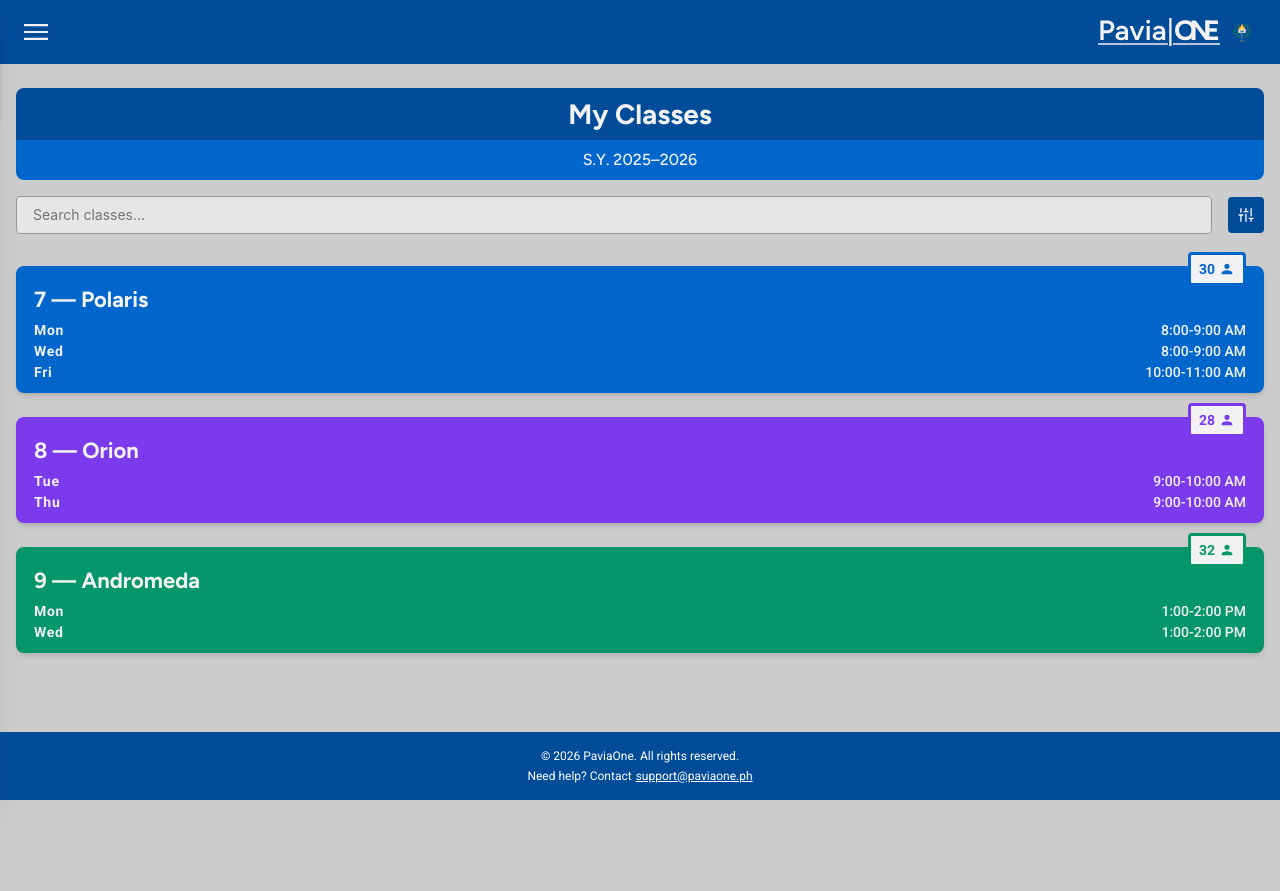
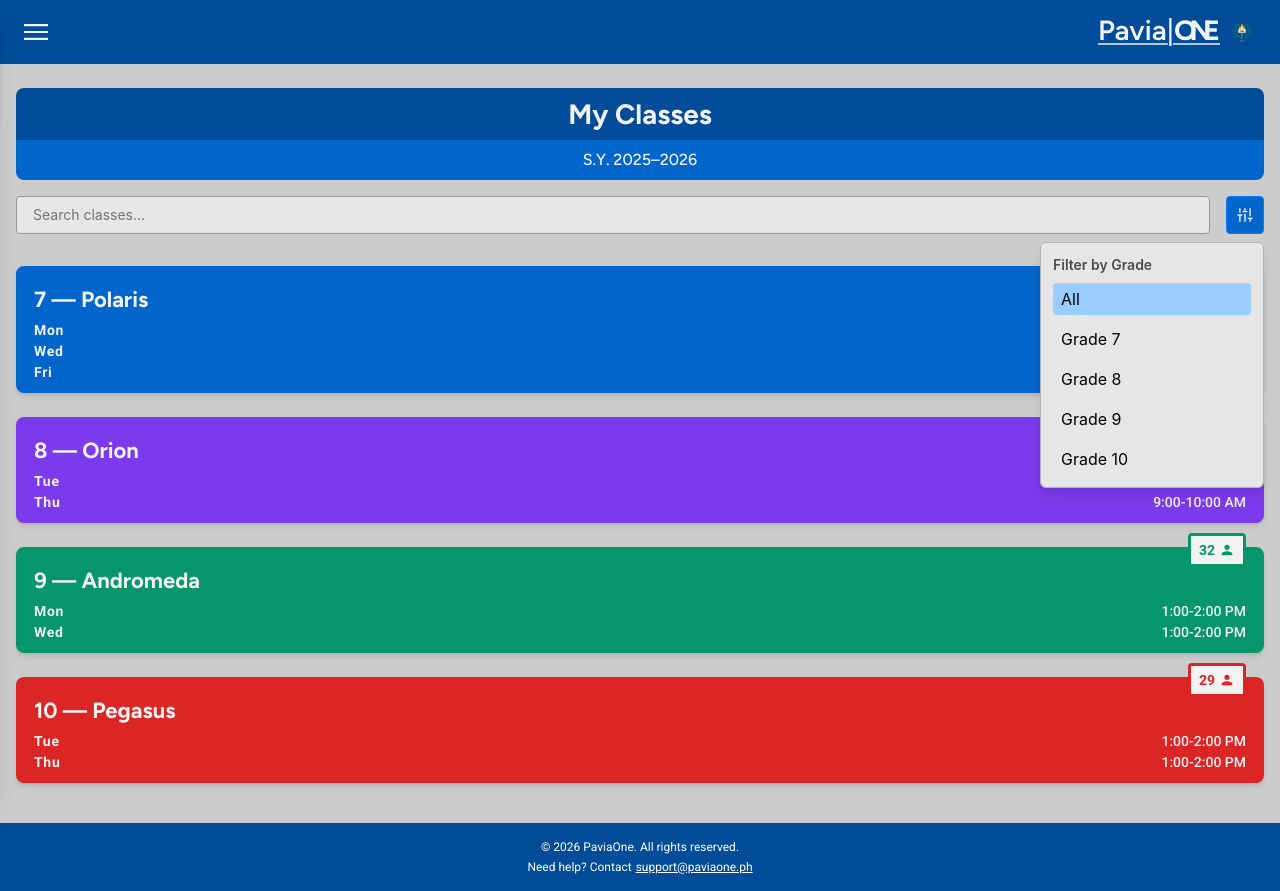
Before and after one commit to dreyyan/pavia-one, a React (Vite) app in the folder frontend/: page /adviser/classes in a window 1280 px wide. Both pictures are taken after a click on the button 1246 px from the left and 215 px from the top of the page. Before the commit the page ends 800 px from the top, so only its background shows below. Built offline with nearby package versions, Linux system fonts and the light colour scheme.

Commit message:
feat: implement filter button

```diff
--- a/frontend/src/pages/adviser/AdviserClassManagement.tsx
+++ b/frontend/src/pages/adviser/AdviserClassManagement.tsx
@@ -1,6 +1,24 @@
+import { useState, useEffect, useRef } from "react";
 import ClassCard from "../../components/ClassCard";
 
 const AdviserClassManagement = () => {
+  // State
+  const [showFilters, setShowFilters] = useState(false);
+  const [selectedGrade, setSelectedGrade] = useState<string | null>(null);
+  const filterRef = useRef<HTMLDivElement>(null);
+
+  // Close dropdown when clicking outside
+  useEffect(() => {
+    const handleClick = (e: MouseEvent) => {
+      if (filterRef.current && !filterRef.current.contains(e.target as Node)) {
+        setShowFilters(false);
+      }
+    };
+
+    document.addEventListener("mousedown", handleClick);
+    return () => document.removeEventListener("mousedown", handleClick);
+  }, []);
+
   // Mock data
   const classes = [
     {
@@ -31,7 +49,21 @@ const AdviserClassManagement = () => {
         { day: "Wed", time: "1:00-2:00 PM" },
       ],
     },
+    {
+    name: "10 — Pegasus",
+    classSize: 29,
+    color: "#DC2626",
+    schedule: [
+        { day: "Tue", time: "1:00-2:00 PM" },
+        { day: "Thu", time: "1:00-2:00 PM" },
+      ],
+    },
   ];
+
+  // Apply grade filter
+  const filteredClasses = selectedGrade
+    ? classes.filter((cls) => cls.name.startsWith(selectedGrade))
+    : classes;
 
   return (
     <div className="py-6 px-4 space-y-4">
@@ -52,7 +84,8 @@ const AdviserClassManagement = () => {
 
       {/* [SECTION] Search Bar & Filter Button */}
       <div className="flex items-center gap-4">
-            {/* Search Input */}
+
+        {/* [COMPONENT] Search Input */}
         <div className="relative flex-1">
           <input
             type="text"
@@ -71,17 +104,24 @@ const AdviserClassManagement = () => {
           />
         </div>
 
-            {/* Filter Button */}
+        {/* [COMPONENT] Filter Button + Dropdown */}
+        <div ref={filterRef} className="relative">
+
           <button
-            className="
+            onClick={() => setShowFilters(!showFilters)}
+            className={`
               flex items-center justify-center
-                bg-[var(--color-primary-700)]
               rounded-sm
               p-2
-                hover:opacity-80
+              border
               transition
               cursor-pointer
-            "
+              ${
+                showFilters
+                  ? "bg-[var(--color-primary-600)] border-[var(--color-primary-500)]"
+                  : "bg-[var(--color-primary-700)] border-[var(--color-primary-700)] hover:opacity-80"
+              }
+            `}
           >
             <img
               src="/filter-icon.svg"
@@ -89,11 +129,65 @@ const AdviserClassManagement = () => {
               className="w-5 h-5"
             />
           </button>
+
+            {/* Filter Dropdown */}
+            {showFilters && (
+            <div
+                className="
+                absolute right-0 mt-2
+                w-56
+                bg-[var(--color-bg-100)]
+                border border-[var(--color-bg-300)]
+                rounded-md
+                shadow-lg
+                p-3
+                space-y-2
+                z-50
+                "
+            >
+                <p className="text-sm font-semibold text-[var(--color-text-700)]">
+                Filter by Grade
+                </p>
+
+                <button
+                onClick={() => {
+                    setSelectedGrade(null);
+                    setShowFilters(false);
+                }}
+                className={`
+                    w-full text-left px-2 py-1 rounded
+                    hover:bg-[var(--color-bg-200)]
+                    ${selectedGrade === null ? "bg-[var(--color-primary-200)]" : ""}
+                `}
+                >
+                All
+                </button>
+
+                {/* Grade Options */}
+                {["7", "8", "9", "10"].map((grade) => (
+                <button
+                    key={grade}
+                    onClick={() => {
+                    setSelectedGrade(grade);
+                    setShowFilters(false);
+                    }}
+                    className={`
+                    w-full text-left px-2 py-1 rounded
+                    hover:bg-[var(--color-bg-200)]
+                    ${selectedGrade === grade ? "bg-[var(--color-primary-200)]" : ""}
+                    `}
+                >
+                    Grade {grade}
+                </button>
+                ))}
+            </div>
+            )}
+        </div>
       </div>
 
       {/* [SECTION] Class Cards */}
       <div className="grid grid-cols-1 space-y-6 py-4">
-            {classes.map((cls, index) => (
+        {filteredClasses.map((cls, index) => (
           <ClassCard
             key={index}
             name={cls.name}
@@ -103,6 +197,7 @@ const AdviserClassManagement = () => {
           />
         ))}
       </div>
+
     </div>
   );
 };
```
Lines whose indentation alone changed are shown as unchanged.
